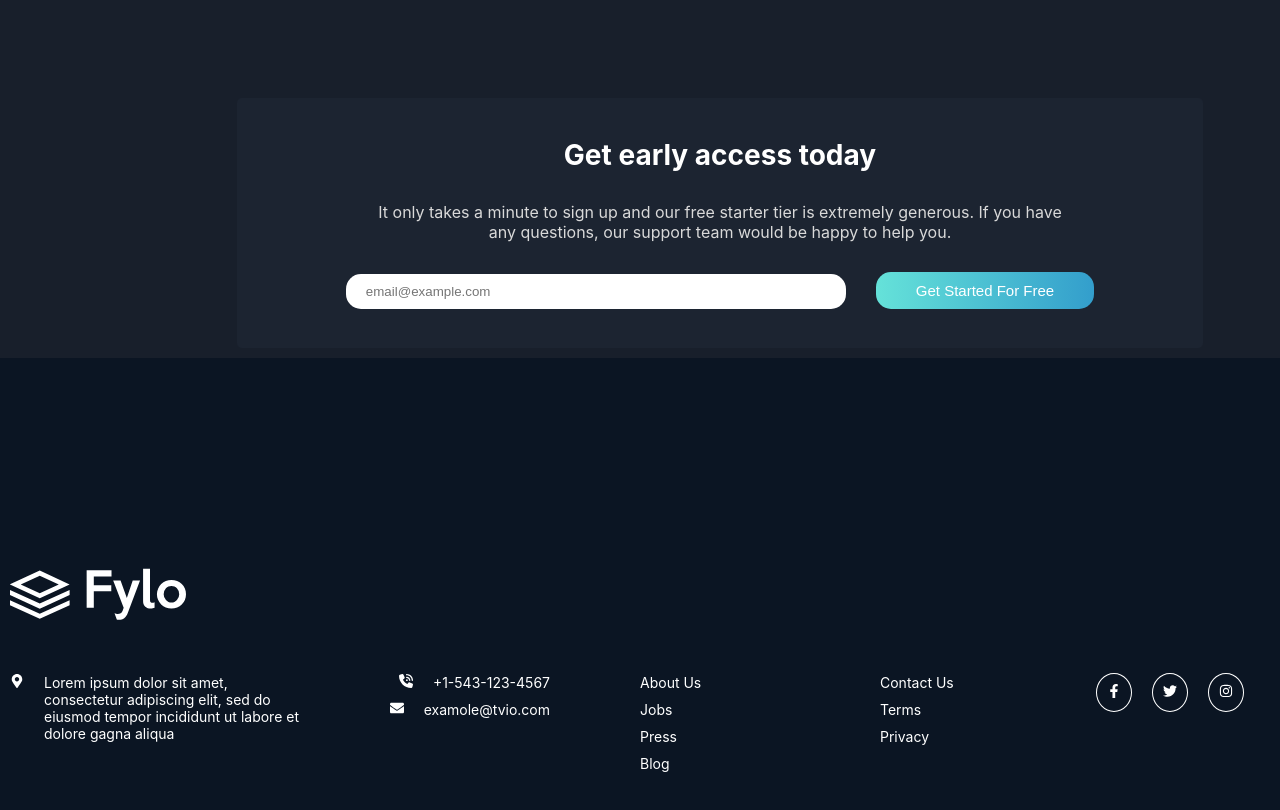
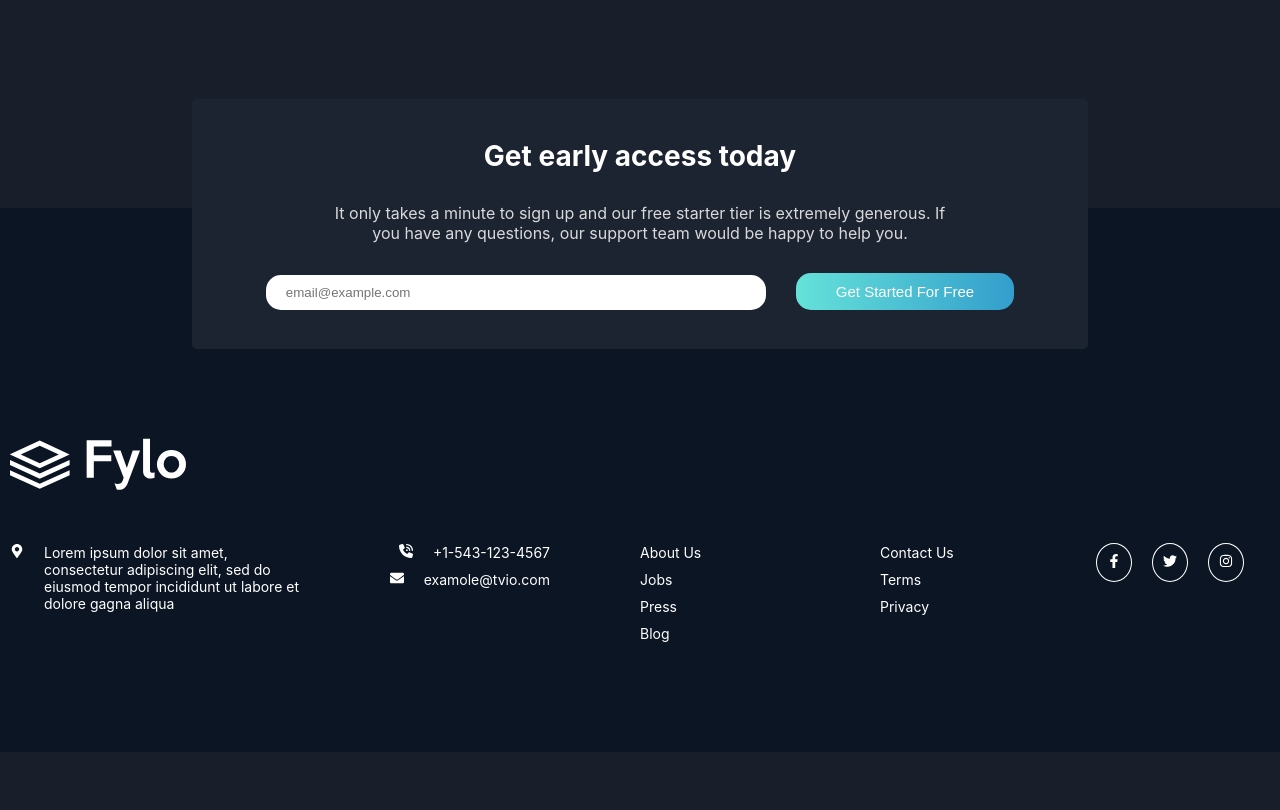
Before and after one commit to Shad-Islam/Fylo-dark-theme-landing-page, a React (Create React App) app: page / in a window 1280 px wide. Shown: the part 2544-3354 px from the top of the page. After the commit the page ends 3296 px from the top, so only its background shows below. Built offline with nearby package versions, Linux system fonts and the light colour scheme; the HTML template or start-up script is replaced by a standard one.

Commit message:
set email section  on correct positon

```diff
--- a/src/App.js
+++ b/src/App.js
@@ -1,6 +1,6 @@
 import Banner from "./components/Banner";
 import Description from "./components/Description";
-import Email from "./components/Email";
+// import Email from "./components/Email";
 import Feature from "./components/Feature";
 import Footer from "./components/Footer";
 import Navbar from "./components/Navbar";
@@ -17,7 +17,7 @@ function App() {
         <Feature />
         <Description />
         <Testimonial />
-        <Email />
+        {/* <Email /> */}
       </Container>
       <Footer />
     </>
--- a/src/components/Footer.jsx
+++ b/src/components/Footer.jsx
@@ -1,4 +1,5 @@
 import React from "react";
+import Email from "./Email";
 import logo from "../images/logo.svg";
 import { FaTwitter } from "react-icons/fa";
 import { FaEnvelope } from "react-icons/fa";
@@ -26,6 +27,7 @@ function Footer() {
   return (
     <>
       <FooterArea>
+        <Email />
         <FooterContainer>
           <FooterLogo src={logo} />
           <FooterCols>
--- a/src/components/styles/email.styled.js
+++ b/src/components/styles/email.styled.js
@@ -12,6 +12,10 @@ const EmailContainer = styled.div`
   align-items: center;
   text-align: center;
   background-color: hsl(217, 28%, 15%);
+  position: absolute;
+  top: -20%;
+  left: 50%;
+  transform: translateX(-50%);
 `;
 
 const EmailHeading = styled.h2`
--- a/src/components/styles/footer.style.js
+++ b/src/components/styles/footer.style.js
@@ -3,13 +3,13 @@ import styled from "styled-components";
 const FooterArea = styled.div`
   width: 100%;
   padding: 10px;
-
+  position: relative;
   background-color: hsl(216, 53%, 9%);
 `;
 const FooterContainer = styled.div`
   max-width: 1440px;
   /* background-color: red; */
-  margin: 200px auto 100px;
+  margin: 220px auto 100px;
 `;
 
 const FooterLogo = styled.img`
--- a/src/components/styles/testimonial.styled.js
+++ b/src/components/styles/testimonial.styled.js
@@ -3,8 +3,9 @@ import styled from "styled-components";
 const TestimonialContainer = styled.div`
   width: 100%;
   display: flex;
-  margin: 100px 0px;
+  margin: 100px 0px 200px;
   justify-content: space-evenly;
+  /* background-color: antiquewhite; */
 `;
 const TestimonialCard = styled.div`
   width: 350px;
```
